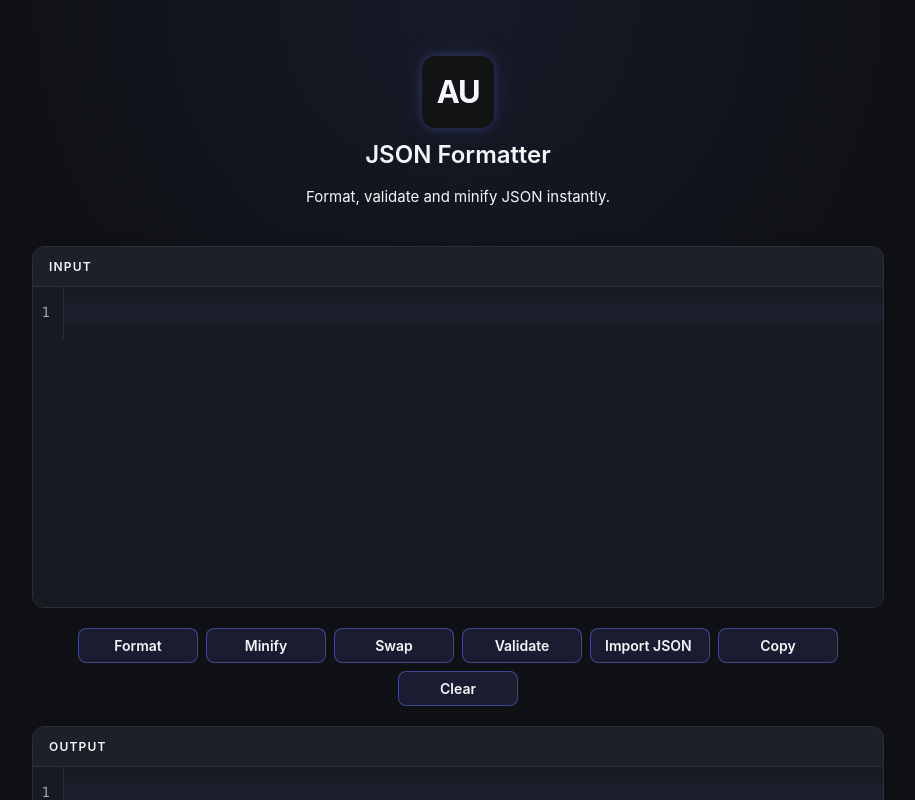
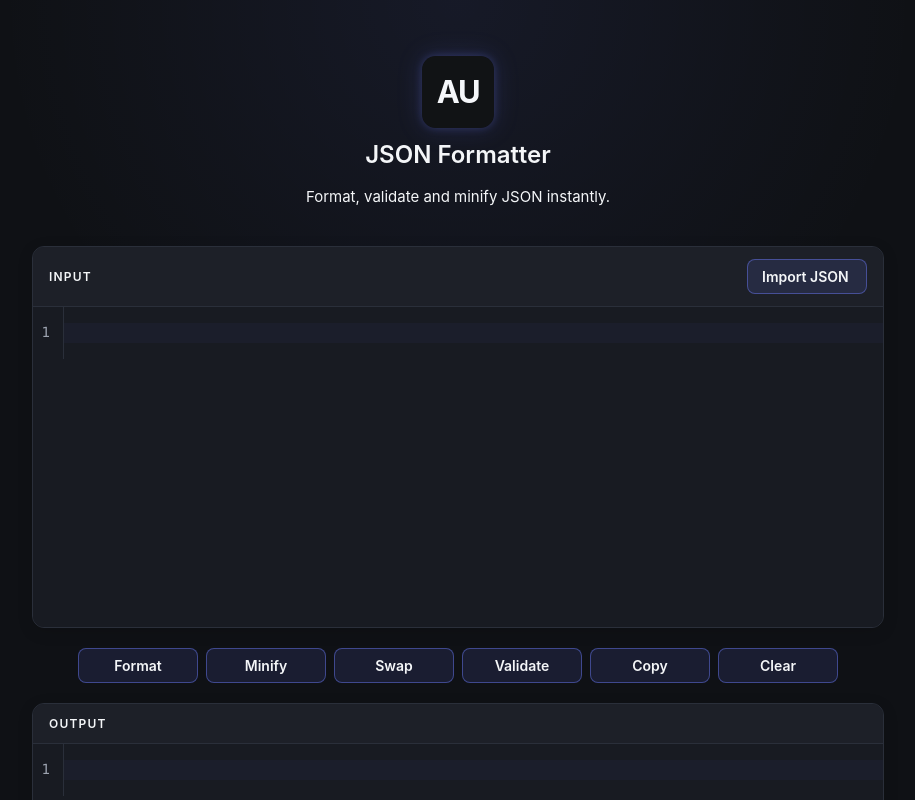
Before and after one commit to mmycdev/aura-json-formatter, a React (Vite) app: page / in a window 1280 px wide. Shown: the top 800 px of the page, without its empty margins (182-1097 px from the left). Built offline with nearby package versions, Linux system fonts and the light colour scheme.

Commit message:
fix: move JSON import to input header

```diff
--- a/src/App.css
+++ b/src/App.css
@@ -196,3 +196,9 @@
   gap: 12px;
   padding: 24px 0;
 }
+
+.editor-header {
+  display: flex;
+  justify-content: space-between;
+  align-items: center;
+}
--- a/src/App.tsx
+++ b/src/App.tsx
@@ -119,6 +119,15 @@ function App() {
       <section className="editor-section">
         <div className="editor-header">
           <span>Input</span>
+          <label className="file-button">
+    Import JSON
+    <input
+      type="file"
+      accept=".json,application/json"
+      onChange={handleImport}
+      hidden
+    />
+  </label>
         </div>
 
         <JsonEditor
@@ -148,16 +157,6 @@ function App() {
         <button onClick={handleValidate}>
           Validate
         </button>
-
-        <label className="file-button">
-          Import JSON
-  <input
-    type="file"
-    accept=".json,application/json"
-    onChange={handleImport}
-    hidden
-  />
-        </label>
 
          <button onClick={handleCopy}>
           {copied ? "Copied!" : "Copy"}
```
